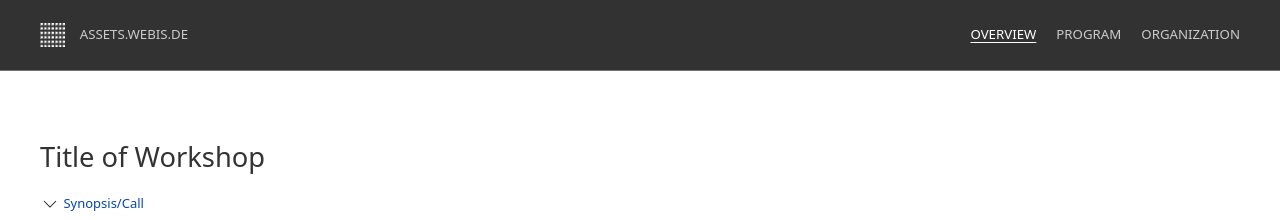
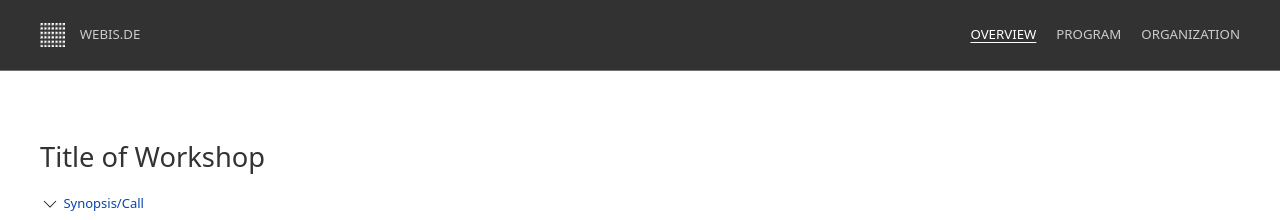
Before and after one commit to webis-de/webis-de-assets, a Jekyll site: the page built from templates/workshop-template/index.html, in a window 1280 px wide. Shown: the top 220 px of the page. Built offline with Jekyll 4.4.1, drawn with Linux system fonts in a browser that asks for light colours.

Commit message:
workshop layout

```diff
--- a/_layouts/workshop.html
+++ b/_layouts/workshop.html
@@ -52,17 +52,8 @@
             <ul class="uk-navbar-nav">
                 <li>
                 <!-- DO NOT CHANGE -->
-                <a href="{{ '/' | relative_url }}"><img src="https://assets.webis.de/img/webis-logo.png" alt="Webis Logo" class="uk-logo"> {% assign home = site.url | split: '/' %} {{ home | last }}</a>
+                <a href="https://webis.de"><img src="https://assets.webis.de/img/webis-logo.png" alt="Webis Logo" class="uk-logo"> Webis.de</a>
                 </li>
-                {% assign domain = site.url | split: "/" %}
-                {% if domain[2] == "events.webis.de" %}
-                <li class="uk-active">
-                    <!-- If using Jekyll/Liquid: Make sure to set the "title:" variable in your event page's front matter.
-                         If using this layout manually: Insert your event title here.
-                    -->
-                    <a class="path" href="#">{{ page.title }}</a>
-                </li>
-                {% endif %}
             </ul>
         </div>
 
```
